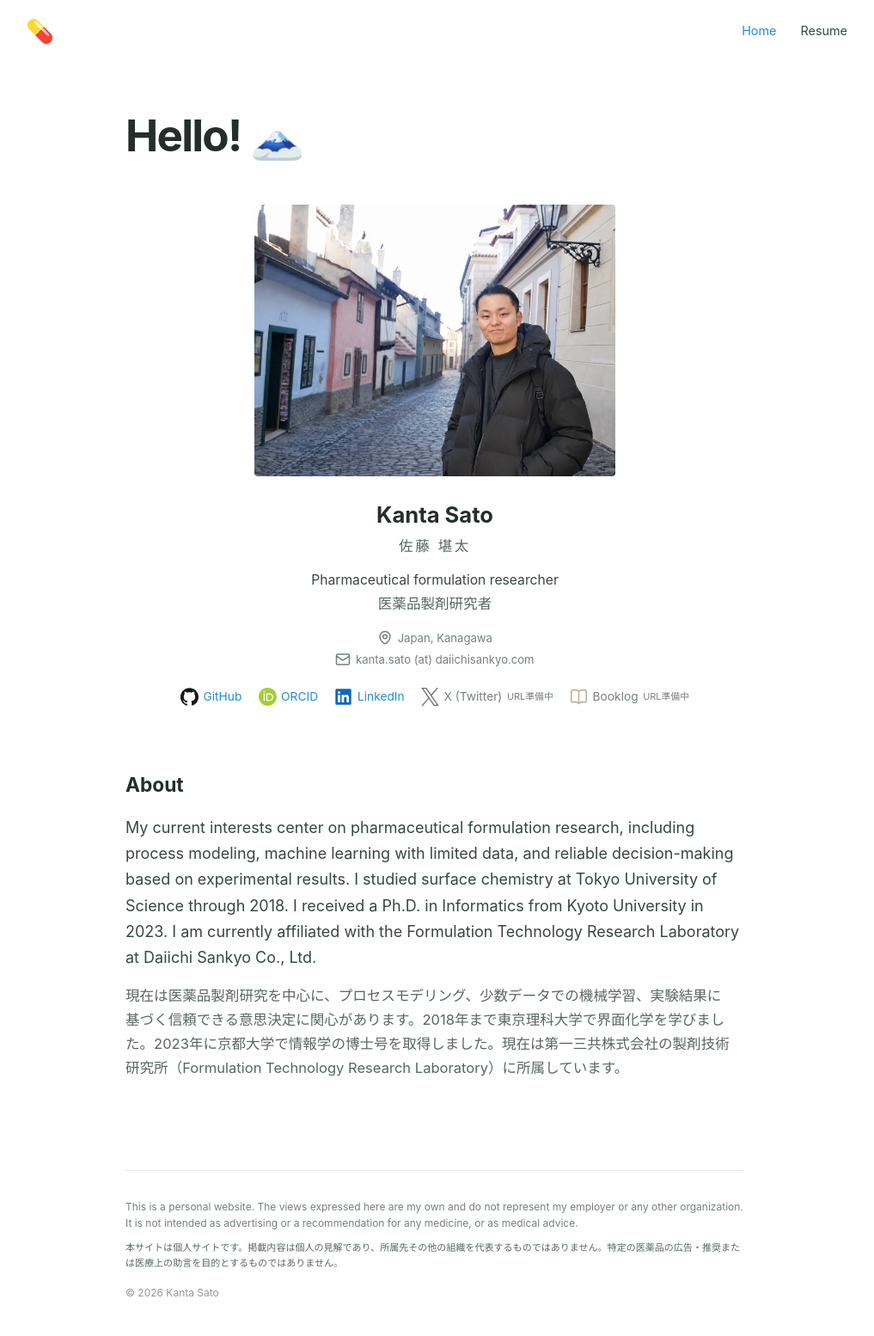
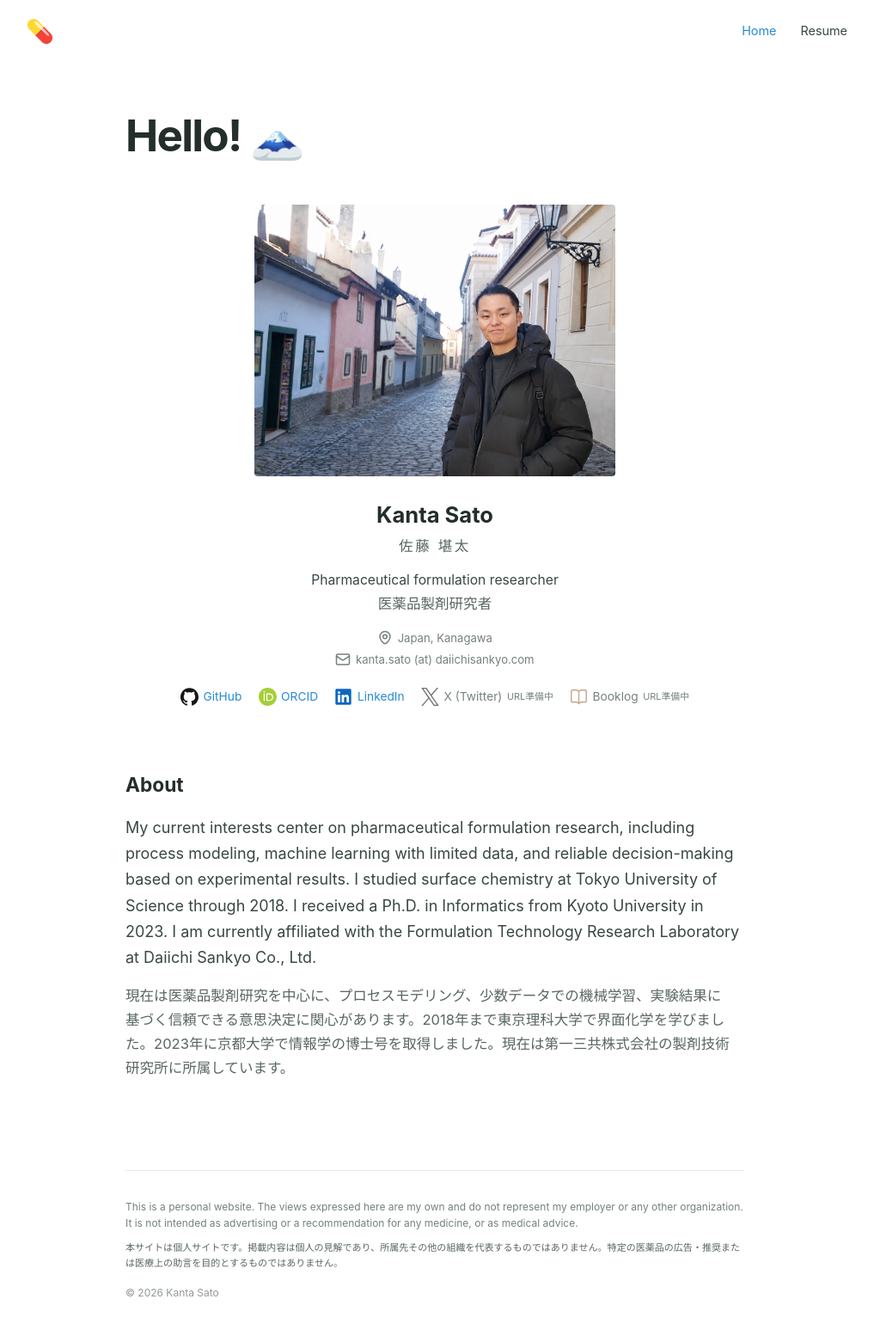
Before and after one commit to kanta-s/kanta-s.github.io, a Jekyll site: the page built from index.html, in a window 1280 px wide. Shown: the whole page at 86% size, without its empty margins (134-1151 px from the left). Built offline with Jekyll 4.4.1, drawn with Linux system fonts in a browser that asks for light colours.

Commit message:
Simplify the Japanese affiliation

```diff
--- a/index.html
+++ b/index.html
@@ -38,6 +38,6 @@ description: The personal website of Kanta Sato, a pharmaceutical formulation re
   <section class="about-section" aria-labelledby="about-title">
     <h2 id="about-title">About</h2>
     <p>My current interests center on pharmaceutical formulation research, including process modeling, machine learning with limited data, and reliable decision-making based on experimental results. I studied surface chemistry at Tokyo University of Science through 2018. I received a Ph.D. in Informatics from Kyoto University in 2023. I am currently affiliated with the Formulation Technology Research Laboratory at Daiichi Sankyo Co., Ltd.</p>
-    <p lang="ja">現在は医薬品製剤研究を中心に、プロセスモデリング、少数データでの機械学習、実験結果に基づく信頼できる意思決定に関心があります。2018年まで東京理科大学で界面化学を学びました。2023年に京都大学で情報学の博士号を取得しました。現在は第一三共株式会社の製剤技術研究所（Formulation Technology Research Laboratory）に所属しています。</p>
+    <p lang="ja">現在は医薬品製剤研究を中心に、プロセスモデリング、少数データでの機械学習、実験結果に基づく信頼できる意思決定に関心があります。2018年まで東京理科大学で界面化学を学びました。2023年に京都大学で情報学の博士号を取得しました。現在は第一三共株式会社の製剤技術研究所に所属しています。</p>
   </section>
 </main>
```
